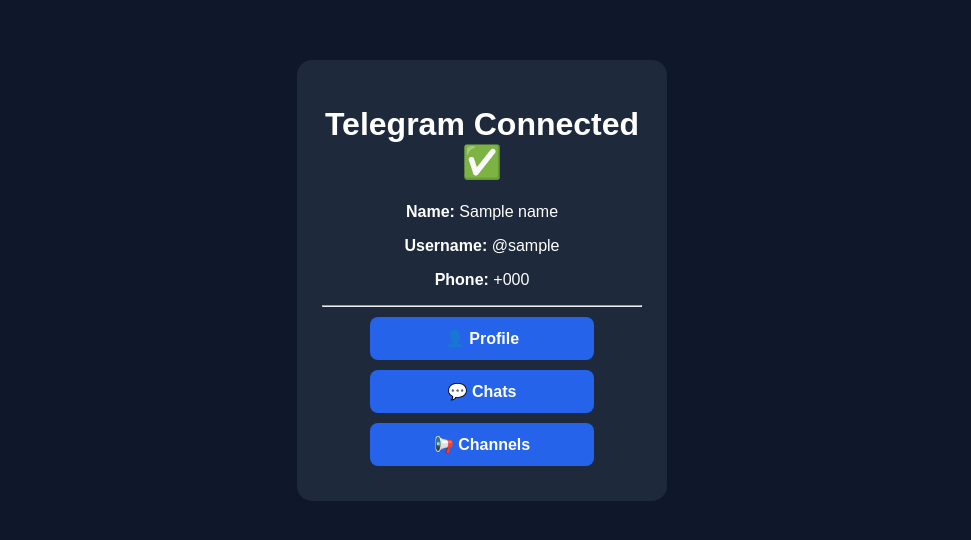
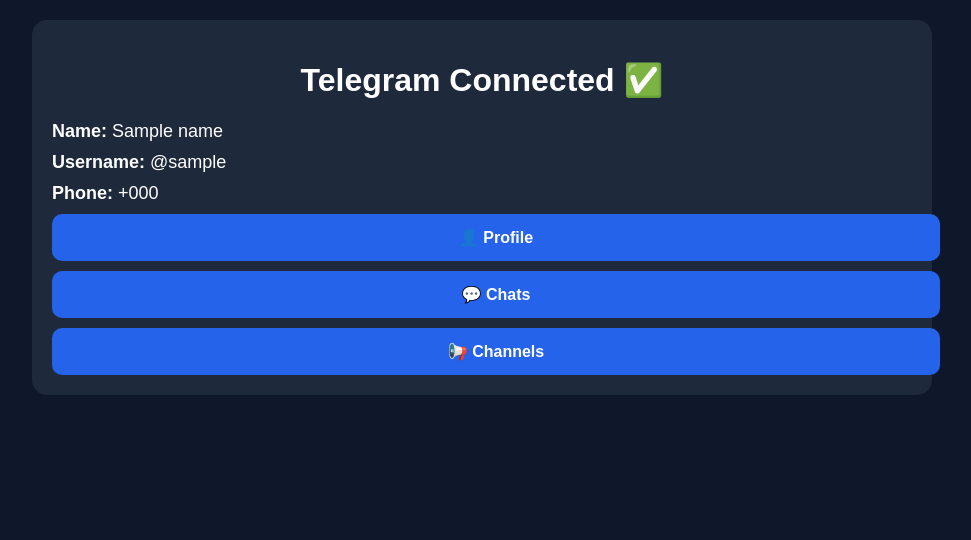
Before and after one commit to zshadow001/Z.s.gram, a Flask app: template templates/index.html in a window 1280 px wide. Shown: the top 540 px of the page, without its empty margins (158-1129 px from the left). Run offline with Flask 3, Linux system fonts and the light colour scheme; the template is opened without the code that fills it: most values are stand-ins (such as "Sample title", 1, 10 or a date in 2020); parts of the project's set-up code (start-up, migrations or seed data) failed here and were passed over.

Commit message:
Update index.html

```diff
--- a/templates/index.html
+++ b/templates/index.html
@@ -3,56 +3,45 @@
 <head>
     <title>Telegram Panel</title>
 
-    <style>
-        body{
-            background:#0f172a;
-            color:white;
-            font-family:Arial;
-            text-align:center;
-            margin-top:60px;
-        }
+    <link rel="stylesheet"
+          href="{{ url_for('static', filename='style.css') }}">
+</head>
 
-        .card{
-            width:320px;
-            margin:auto;
-            background:#1e293b;
-            padding:25px;
-            border-radius:15px;
-        }
-
-        .btn{
-            display:block;
-            margin:10px auto;
-            padding:12px;
-            width:200px;
-            background:#2563eb;
-            color:white;
-            text-decoration:none;
-            border-radius:8px;
-            font-weight:bold;
-        }
-
-        .btn:hover{
-            opacity:0.9;
-        }
-    </style>
-</head>
 <body>
 
-<div class="card">
-    <h1>Telegram Connected ✅</h1>
+<div class="container">
 
-    <p><b>Name:</b> {{name}}</p>
-    <p><b>Username:</b> @{{username}}</p>
-    <p><b>Phone:</b> +{{phone}}</p>
+    <div class="card">
 
-    <hr>
+        <h1 class="title">
+            Telegram Connected ✅
+        </h1>
 
-    <a class="btn" href="/profile">👤 Profile</a>
+        <p class="info">
+            <b>Name:</b> {{name}}
+        </p>
 
-    <a class="btn" href="/chats">💬 Chats</a>
+        <p class="info">
+            <b>Username:</b> @{{username}}
+        </p>
 
-    <a class="btn" href="/channels">📢 Channels</a>
+        <p class="info">
+            <b>Phone:</b> +{{phone}}
+        </p>
+
+        <a class="btn" href="/profile">
+            👤 Profile
+        </a>
+
+        <a class="btn" href="/chats">
+            💬 Chats
+        </a>
+
+        <a class="btn" href="/channels">
+            📢 Channels
+        </a>
+
+    </div>
 
 </div>
 
```
